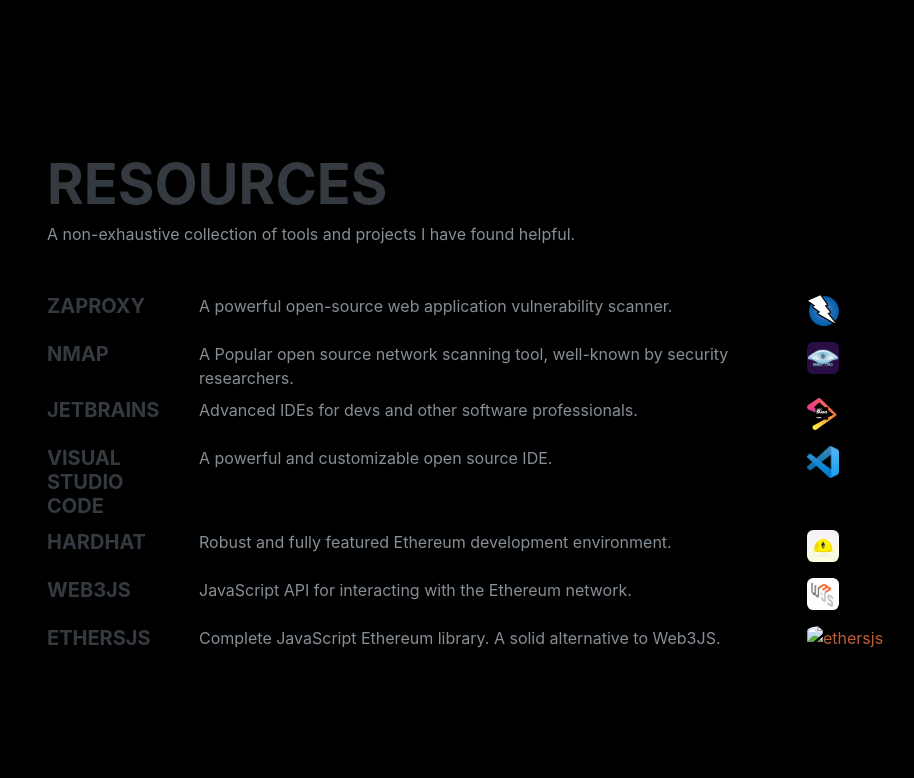
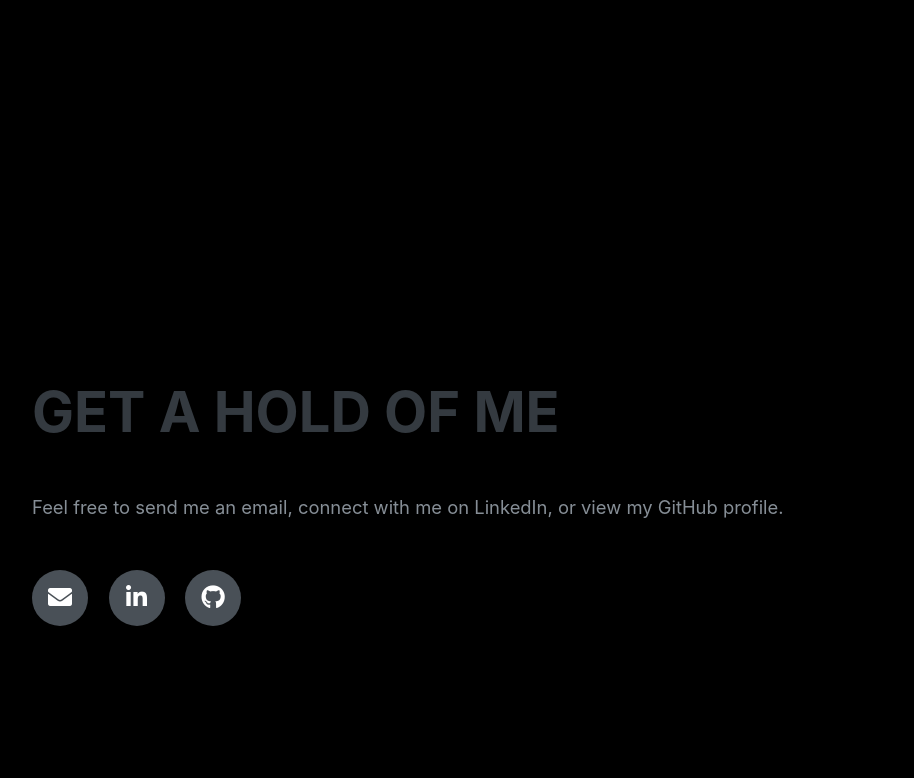
Before and after one commit to bbeale/bbeale.github.io, a plain HTML site: page index.html in a window 1280 px wide. Shown: the part 4922-5700 px from the top of the page, without its empty margins (288-1202 px from the left). Drawn offline with Linux system fonts and the light colour scheme; a web font is replaced by a local one.

Commit message:
Fixed merge error.

```diff
--- a/index.html
+++ b/index.html
@@ -442,103 +442,6 @@
 
 		<hr class="m-0">
 
-		<!--Resources-->
-		<section class="resume-section p-3 p-lg-5 d-flex align-items-center" id="resources">
-
-			<div class="container">
-				<h2 class="mb-1">Resources</h2>
-				<p class="mb-5">A non-exhaustive collection of tools and projects I have found helpful.</p>
-
-				<div class="row">
-					<div class="col-md-2">
-						<h5 class="card-title">Zaproxy</h5>
-					</div>
-					<div class="col-md-8 mb-2">
-						<p class="card-text">A powerful open-source web application vulnerability scanner.</p>
-					</div>
-					<div class="col col-lg-2">
-						<a href="https://www.zaproxy.org/" target="_blank" rel="noopener noreferrer">
-							<img src="img/zap.png" class="mb-3 resource-icon" alt="zaproxy">
-						</a>
-					</div>
-				</div>
-				<div class="row">
-					<div class="col-md-2">
-						<h5 class="card-title">Nmap</h5>
-					</div>
-					<div class="col-md-8 mb-2">
-						<p class="card-text">A Popular open source network scanning tool, well-known by security researchers.</p>
-					</div>
-					<div class="col col-lg-2">
-						<a href="https://www.nmap.org/" target="_blank" rel="noopener noreferrer">
-							<img src="img/nmap.png" class="mb-3 resource-icon" alt="nmap">
-						</a>
-					</div>
-				</div>
-				<div class="row">
-					<div class="col-md-2">
-						<h5 class="card-title">JetBrains</h5>
-					</div>
-					<div class="col-md-8 mb-2">
-						<p class="card-text">Advanced IDEs for devs and other software professionals.</p>
-					</div>
-					<div class="col col-lg-2">
-						<a href="https://www.jetbrains.com/" target="_blank" rel="noopener noreferrer">
-							<img src="img/jetbrains.png" class="mb-3 resource-icon" alt="jetbrains">
-						</a>
-					</div>
-				</div>
-				<div class="row">
-					<div class="col-md-2">
-						<h5 class="card-title">Visual Studio Code</h5>
-					</div>
-					<div class="col-md-8 mb-2">
-						<p class="card-text">A powerful and customizable open source IDE.</p>
-					</div>
-					<div class="col col-lg-2">
-						<a href="https://code.visualstudio.com/" target="_blank" rel="noopener noreferrer">
-							<img src="img/vscode.png" class="mb-3 resource-icon" alt="vscode">
-						</a>
-					</div>
-				</div>
-				<div class="row">
-					<div class="col-md-2">
-						<h5 class="card-title">HardHat</h5>
-					</div>
-					<div class="col-md-8 mb-2">
-						<p class="card-text">Robust and fully featured Ethereum development environment.</p>
-					</div>
-					<div class="col col-lg-2">
-						<a href="https://hardhat.org/" target="_blank" rel="noopener noreferrer">
-							<img src="img/hardhat.jpg" class="mb-3 resource-icon" alt="hardhat">
-						</a>
-					</div>
-				</div>
-				<div class="row">
-					<div class="col-md-2">
-						<h5 class="card-title">Web3JS</h5>
-					</div>
-					<div class="col-md-8 mb-2">
-						<p class="card-text">JavaScript API for interacting with the Ethereum network.</p>
-					</div>
-					<div class="col col-lg-2">
-						<a href="https://github.com/ChainSafe/web3.js/" target="_blank" rel="noopener noreferrer">
-							<img src="img/web3js.jpg" class="mb-3 resource-icon" alt="web3js">
-						</a>
-					</div>
-				</div>
-				<div class="row">
-					<div class="col-md-2">
-						<h5 class="card-title">EthersJS</h5>
-					</div>
-					<div class="col-md-8 mb-2">
-						<p class="card-text">Complete JavaScript Ethereum library. A solid alternative to Web3JS.</p>
-					</div>
-					<div class="col col-lg-2">
-						<a href="https://github.com/ethers-io/ethers.js/" target="_blank" rel="noopener noreferrer">
-							<img src="img/ethersjs.png" class="mb-3 resource-icon" alt="ethersjs">
-						</a>
-					</div>
 		<!--Contact-->
 		<section class="resume-section p-3 p-lg-5 d-flex align-items-center" id="contact">
 			<div class="w-100">
```
